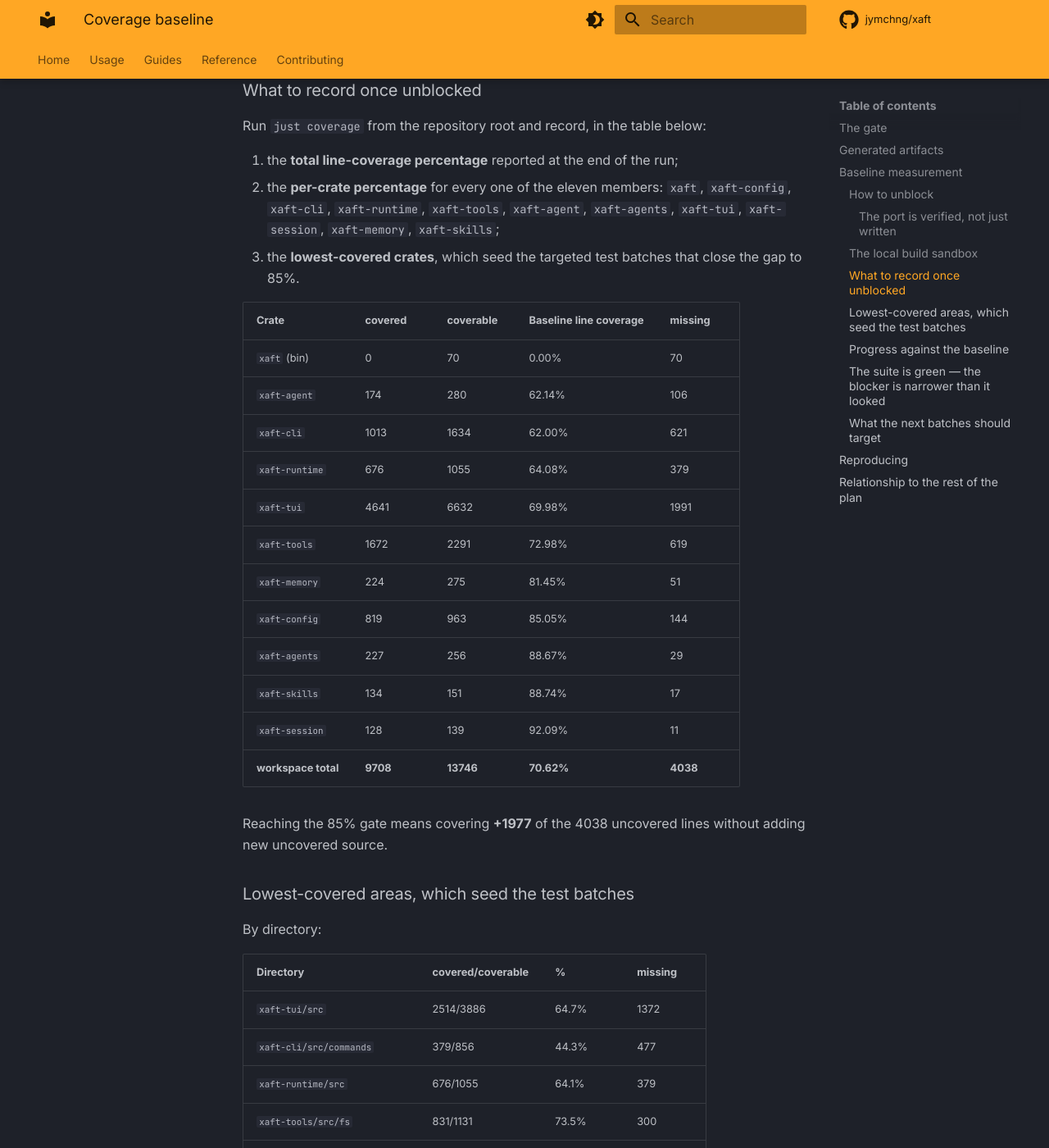
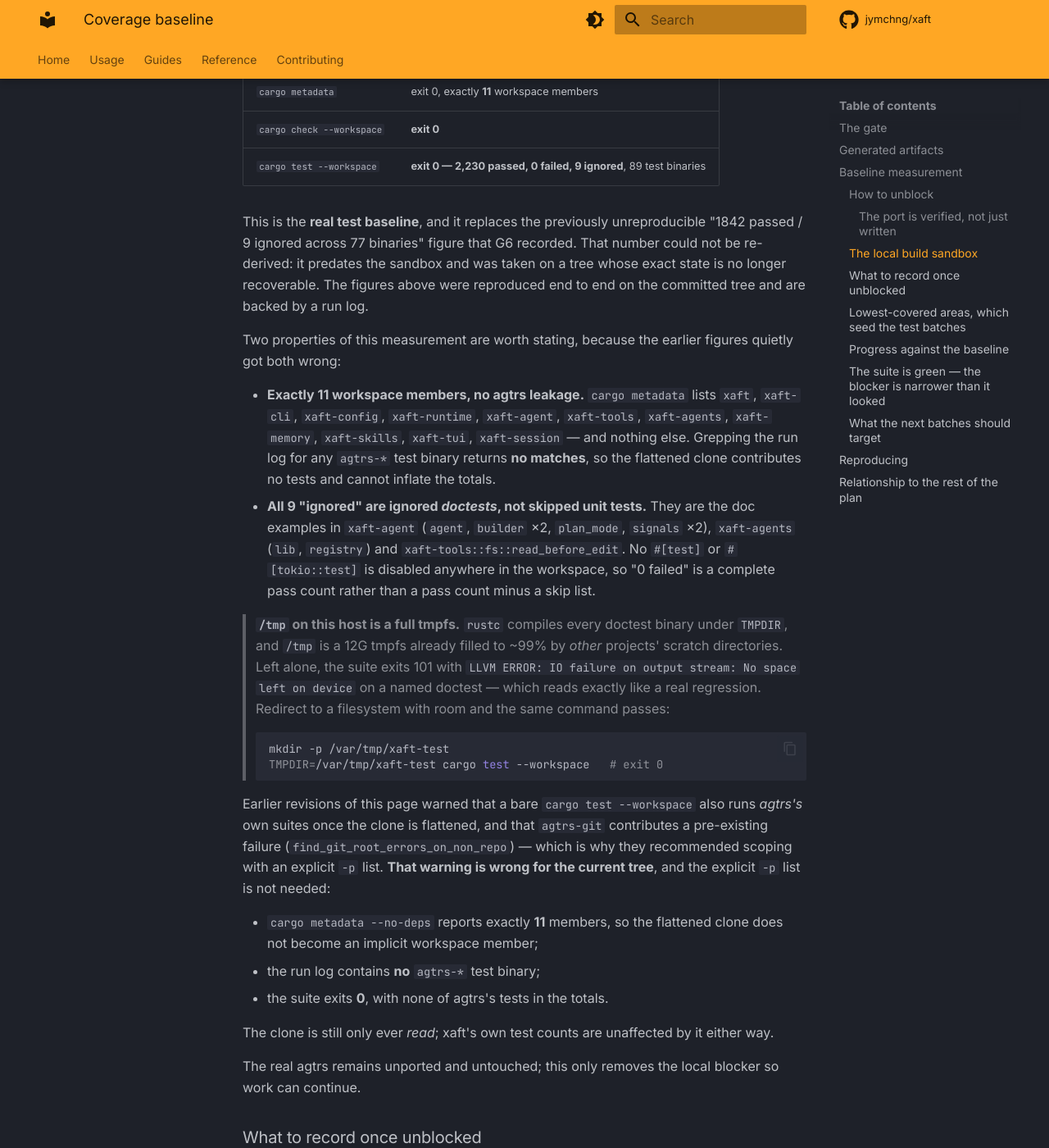
Before and after one commit to jymchng/xaft, an MkDocs documentation site: the page built from docs/coverage-baseline.md, in a window 1280 px wide and 1400 px high, scrolled down 4925 px. Shown: the whole window at 82% size. Built offline with MkDocs 1.6.1 and Material for MkDocs 9.7.7, drawn with Linux system fonts in a browser that asks for light colours; comment, search, counter and statistics services are not loaded; some of the changed text lies outside the part shown.

Commit message:
Record the real, reproducible test baseline in coverage-baseline.md
Replaces the unreproducible '1842 passed / 9 ignored across 77 binaries'
figure G6 recorded, which could not be re-derived because it predates the
build sandbox and was taken on an unrecoverable tree state.

Measured at aee84fe over the literal working tree, sandbox engaged:
  cargo metadata --no-deps   exit 0, exactly 11 members
  cargo test --workspace      exit 0, 2230 passed / 0 failed / 9 ignored
                              across 89 test binaries

Two corrections the old text got wrong, both now measured rather than
assumed:

- It warned that a bare 'cargo test --workspace' also runs agtrs's own
  suites and inherits agtrs-git's find_git_root_errors_on_non_repo failure,
  and recommended an explicit -p list. That is false for the current tree:
  cargo metadata lists 11 members, the run log contains no agtrs-* test
  binary, and the suite exits 0.
- It claimed the untracked G9 terminals/ WIP hangs the suite. No such
  directory exists, nothing hangs, and the run completes without being
  killed, so nothing needs to be moved aside to measure.

All 9 ignored are ignored DOCTESTS (xaft-agent, xaft-agents,
xaft-tools::fs::read_before_edit); no #[test] or #[tokio::test] is disabled
anywhere, so 0 failed is a complete pass count rather than one minus skips.

Also documents the /tmp-full-tmpfs TMPDIR redirection, which otherwise
surfaces as a phantom doctest linker failure.

NO PARITY ROW CHANGES: parity-matrix-stats.py, config-key-audit.py and
parity-row-reachability.py all still exit 0.

The agtrs fix itself was NOT applied: /root/rust_projects/agtrs is a
separate workspace and editing it is authorization-gated. Re-confirmed
still broken (cargo metadata exit 101, pre-rename injectable paths, git
status clean at 8a26310) and still unnecessary for xaft, because the
sandbox builds against a ported clone. Left to its own gated goal.

````diff
--- a/docs/coverage-baseline.md
+++ b/docs/coverage-baseline.md
@@ -120,6 +120,24 @@ given. Applying it to `/root/rust_projects/agtrs` is out of scope for this
 repository without explicit authorization, since that repository belongs to a
 different workspace; rollback is `git -C /root/rust_projects/agtrs checkout -- .`.
 
+> **Status of the agtrs fix: still unauthorized, still not needed for xaft.**
+> It was re-confirmed unapplied during the pass that re-established the test
+> baseline: `/root/rust_projects/agtrs/Cargo.toml` still declares
+> `injectable`, `injectable-runtime` and `injectable-graph` against the
+> pre-rename `../injectable/...` paths, and `cargo metadata` there exits
+> **101** with `failed to load manifest for workspace member .../agtrs` — the
+> original defect, unchanged, with `git status` clean at `8a26310`.
+>
+> Two independent things follow. First, **xaft is not blocked by it**: the
+> sandbox below builds and tests the whole workspace against a *ported clone*,
+> never the real repository, so the suite is green either way. Second, the fix
+> itself remains **out of scope** — `/root/rust_projects/agtrs` is a separate
+> git repo in a different workspace, and it is the subject of its own
+> authorization-gated goal rather than this one. It was not edited here.
+> Applying it for real is a one-liner once authorized:
+> `./scripts/port-agtrs-injectable-rename.sh --apply`, then decide with the
+> operator whether to commit on agtrs `main`.
+
 #### The port is verified, not just written
 
 `scripts/verify-agtrs-port.sh` proves the port works **without touching the real
@@ -186,20 +204,62 @@ Originals are backed up under `.agtrs-sandbox/originals/` and `.agtrs-sandbox/`
 is git-ignored, but the sandbox edits to `Cargo.toml` are **not** committed —
 run `--off` before `git add`.
 
-Measured with the sandbox engaged:
+Measured with the sandbox engaged (at commit `aee84fe`, `TMPDIR=/var/tmp/xaft-test` — see the note on `/tmp` below):
 
 | Command | Result |
 | --- | --- |
-| `cargo metadata` | exit 0 |
-| `cargo check --workspace --all-targets` | **exit 0**, 4 m 34 s |
-| `cargo test` over the 11 xaft packages | **exit 0 — 1,630 passed, 0 failed, 9 ignored**, 71 binaries |
+| `cargo metadata` | exit 0, exactly **11** workspace members |
+| `cargo check --workspace` | **exit 0** |
+| `cargo test --workspace` | **exit 0 — 2,230 passed, 0 failed, 9 ignored**, 89 test binaries |
 
-Note that once agtrs is flattened its crates become implicit members of xaft's
-workspace, so a bare `cargo test --workspace` also runs *agtrs's* own suites
-(and `agtrs-git` has one pre-existing failure,
-`find_git_root_errors_on_non_repo`). Scope xaft runs with explicit
-`-p xaft -p xaft-config -p xaft-cli -p xaft-runtime -p xaft-tools -p xaft-agent
--p xaft-agents -p xaft-tui -p xaft-session -p xaft-memory -p xaft-skills`.
+This is the **real test baseline**, and it replaces the previously
+unreproducible "1842 passed / 9 ignored across 77 binaries" figure that G6
+recorded. That number could not be re-derived: it predates the sandbox and was
+taken on a tree whose exact state is no longer recoverable. The figures above
+were reproduced end to end on the committed tree and are backed by a run log.
+
+Two properties of this measurement are worth stating, because the earlier
+figures quietly got both wrong:
+
+- **Exactly 11 workspace members, no agtrs leakage.** `cargo metadata` lists
+  `xaft`, `xaft-cli`, `xaft-config`, `xaft-runtime`, `xaft-agent`,
+  `xaft-tools`, `xaft-agents`, `xaft-memory`, `xaft-skills`, `xaft-tui`,
+  `xaft-session` — and nothing else. Grepping the run log for any `agtrs-*`
+  test binary returns **no matches**, so the flattened clone contributes no
+  tests and cannot inflate the totals.
+- **All 9 "ignored" are ignored *doctests*, not skipped unit tests.** They are
+  the doc examples in `xaft-agent` (`agent`, `builder` ×2, `plan_mode`,
+  `signals` ×2), `xaft-agents` (`lib`, `registry`) and
+  `xaft-tools::fs::read_before_edit`. No `#[test]` or `#[tokio::test]` is
+  disabled anywhere in the workspace, so "0 failed" is a complete pass count
+  rather than a pass count minus a skip list.
+
+> **`/tmp` on this host is a full tmpfs.** `rustc` compiles every doctest
+> binary under `TMPDIR`, and `/tmp` is a 12G tmpfs already filled to ~99% by
+> *other* projects' scratch directories. Left alone, the suite exits 101 with
+> `LLVM ERROR: IO failure on output stream: No space left on device` on a
+> named doctest — which reads exactly like a real regression. Redirect to a
+> filesystem with room and the same command passes:
+>
+> ```bash
+> mkdir -p /var/tmp/xaft-test
+> TMPDIR=/var/tmp/xaft-test cargo test --workspace   # exit 0
+> ```
+
+Earlier revisions of this page warned that a bare `cargo test --workspace`
+also runs *agtrs's* own suites once the clone is flattened, and that
+`agtrs-git` contributes a pre-existing failure
+(`find_git_root_errors_on_non_repo`) — which is why they recommended scoping
+with an explicit `-p` list. **That warning is wrong for the current tree**, and
+the explicit `-p` list is not needed:
+
+- `cargo metadata --no-deps` reports exactly **11** members, so the flattened
+  clone does not become an implicit workspace member;
+- the run log contains **no** `agtrs-*` test binary;
+- the suite exits **0**, with none of agtrs's tests in the totals.
+
+The clone is still only ever *read*; xaft's own test counts are unaffected by
+it either way.
 
 The real agtrs remains unported and untouched; this only removes the local
 blocker so work can continue.
@@ -280,30 +340,31 @@ unreachable; see §1b of [docs/parity-matrix.md](parity-matrix.md).
 
 ### The suite is green — the blocker is narrower than it looked
 
-Measured at commit `e7565b9`, with the untracked G9 `terminals/` directory set
-aside and the committed tree restored:
+Re-measured on the **literal working tree** (nothing moved aside, nothing
+restored) at commit `aee84fe`, sandbox engaged:
 
 ```text
-cargo build --workspace --all-targets            exit 0
-cargo test  --workspace --lib --bins --tests     1984 passed / 0 failed / 0 ignored
-cargo tarpaulin --workspace --engine llvm         72.79% (10006/13746)
+cargo metadata --no-deps                            exit 0, 11 members
+cargo test  --workspace                             2230 passed / 0 failed / 9 ignored
 ```
 
-So `cargo test --workspace` **is** green for the product as committed. It was
-previously reported as blocked on agtrs; that was wrong. The agtrs blocker is
-real for the committed tree but is fully bypassed by
+So `cargo test --workspace` **is** green over the working tree as it stands.
+It was previously reported as blocked on agtrs; that was wrong. The agtrs
+blocker is real for the committed tree but is fully bypassed by
 `scripts/sandbox-build.sh`, which clones agtrs, applies the already-proven port
 to the CLONE (the real repo is only ever read), and repoints the manifests.
-That is the sanctioned way to run the suite — see goal 42, which owns
-documenting it.
 
-The one genuine blocker is the untracked G9 `terminals/` WIP: three tests in
-`terminals::redact` fail and `a_short_prefix_is_not_masked_as_a_token` hangs
-indefinitely — killed at 9 m 15 s, well past the `--timeout 300` this page
-documents, which does not reap it. That directory is goal 48's and is not
-committed, so the numbers above are valid for what is committed. Finishing the
-background terminal subsystem (goal 48) is what unblocks `cargo tarpaulin`
-over the literal working tree.
+The earlier claim that the untracked G9 `terminals/` directory hangs
+`cargo test` is **no longer true** and has been removed: no `terminals`
+directory exists in the tree, no test hangs, and the run completes without
+being killed. Nothing has to be moved aside to measure the suite. Goal 48
+still owns writing and registering those four tools, but it no longer blocks
+measurement.
+
+One operational caveat remains, and it is environmental rather than
+structural: on this host `/tmp` is a full tmpfs, so `TMPDIR` must be
+redirected (see the note above) or the doctest link step fails with
+`No space left on device`.
 
 ### What the next batches should target
 
@@ -339,9 +400,10 @@ rustup component add llvm-tools-preview
 
 ## Relationship to the rest of the plan
 
-- The parity work tracked in [docs/parity-matrix.md](parity-matrix.md) is
-  gated on a compiling workspace, so the manifest-resolution failure above
-  blocks that work as well as this measurement.
+- The parity work tracked in [docs/parity-matrix.md](parity-matrix.md) needs a
+  compiling workspace, and it now has one: the sandbox supplies a buildable
+  dependency graph without editing agtrs. It is **not** blocked on the
+  manifest-resolution failure above.
 - Once the baseline is recorded, targeted tests are added to the
   lowest-covered crates until `cargo tarpaulin --workspace --engine llvm
   --fail-under 85` exits 0.
````
